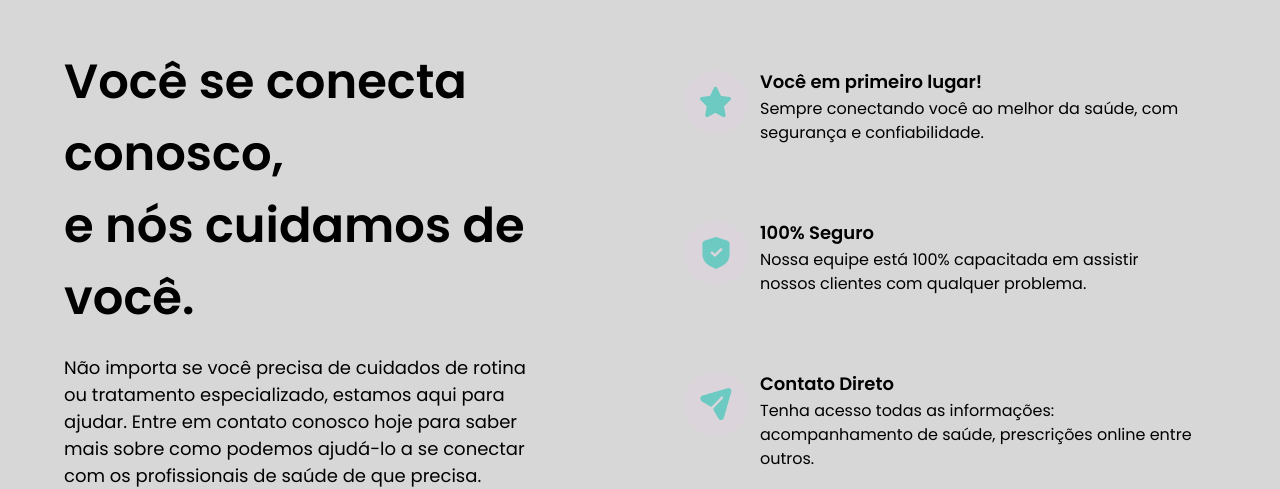
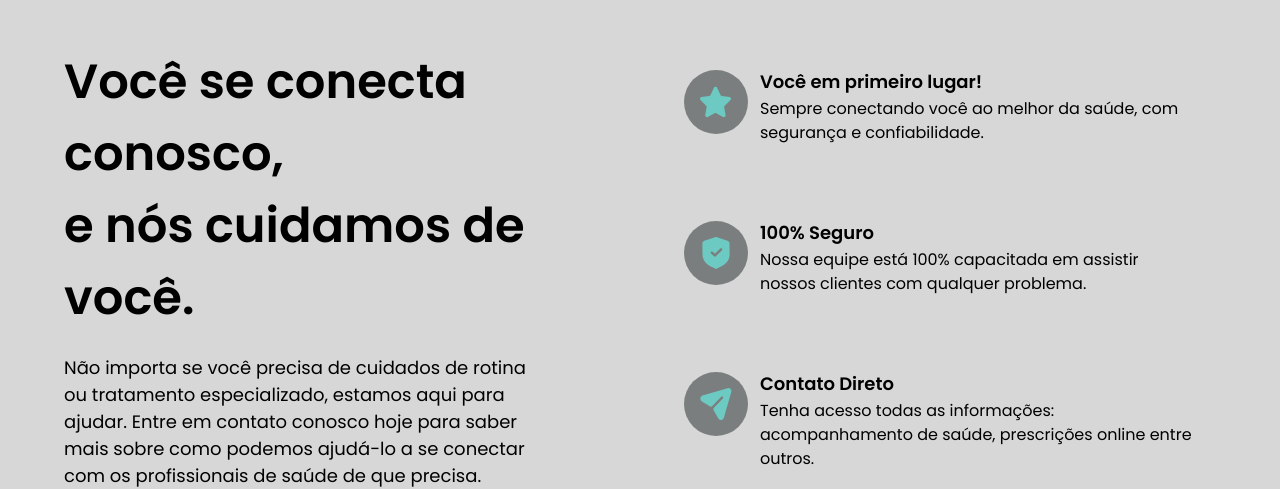
Before and after one commit to vinivent/modern-healthcare, a React (Vite) app: page / in a window 1280 px wide. Shown: the part 168-657 px from the top of the page. Built offline with nearby package versions, Linux system fonts and the light colour scheme.

Commit message:
css changes

```diff
--- a/src/components/Services.jsx
+++ b/src/components/Services.jsx
@@ -9,7 +9,7 @@ const ServiceCard = ({ icon, title, content, index }) => (
   >
     <div
       className={
-        "w-[64px] h-[64px] rounded-full flex justify-center items-center bg-dimBlue"
+        "w-[64px] h-[64px] rounded-full flex justify-center items-center bg-[#7b7e7e]"
       }
     >
       <img src={icon} alt="icon" className="w-[50%] h-[50%] object-contain" />
--- a/src/index.css
+++ b/src/index.css
@@ -8,23 +8,14 @@
   --black-gradient: linear-gradient(
     144.39deg,
     #ffffff -278.56%,
-    #6d6d6d -78.47%,
-    #11101d 91.61%
+    #918c8c -78.47%,
+    #aaaaaf 91.61%
   );
   --card-shadow: 0px 20px 100px -10px rgba(66, 71, 91, 0.1);
 }
 
 * {
   scroll-behavior: smooth;
-}
-
-.bg-black-gradient {
-  background: linear-gradient(
-    144.39deg,
-    #ffffff -278.56%,
-    #6d6d6d -78.47%,
-    #11101d 91.61%
-  );
 }
 
 .service-card:hover {
```
